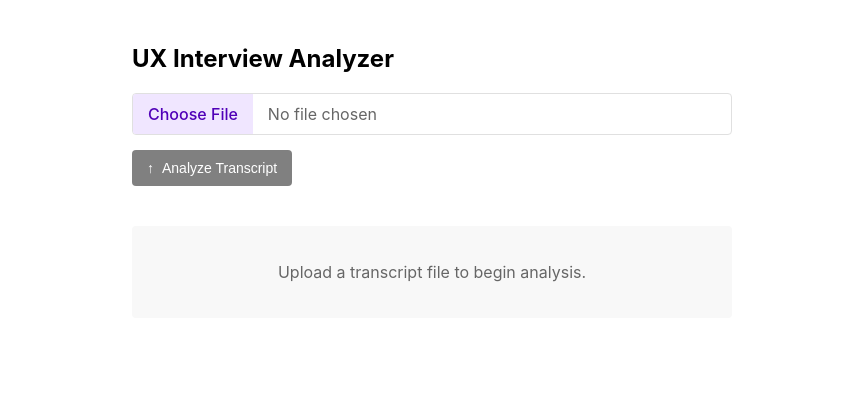
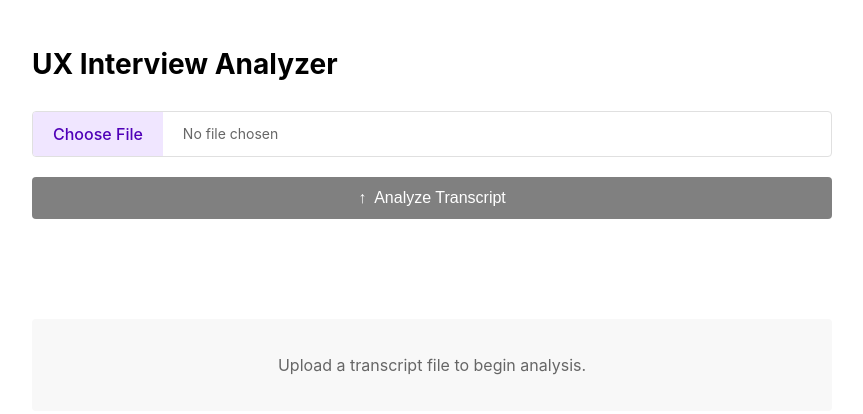
Before and after one commit to GKjohns/InterviewDiscoveryInformationExtraction, a Vue app in the folder frontend/: page / in a window 1280 px wide. Shown: the top 414 px of the page, without its empty margins (208-1071 px from the left). Built offline with nearby package versions, Linux system fonts and the light colour scheme.

Commit message:
improve UI

```diff
--- a/frontend/src/App.vue
+++ b/frontend/src/App.vue
@@ -17,7 +17,13 @@
       <span class="file-name">{{ fileName || 'No file chosen' }}</span>
     </div>
 
-    <button @click="analyzeTranscript" class="analyze-button" :disabled="!file">
+    <div class="analyze-section">
+      <button
+        @click="analyzeTranscript"
+        class="analyze-button"
+        :class="{ 'active-button': isFileSelected }"
+        :disabled="!file"
+      >
         <span class="icon">↑</span> Analyze Transcript
       </button>
 
@@ -26,6 +32,7 @@
         <div class="loading-text">
           <p>Analyzing transcript...</p>
           <p class="fun-fact">{{ currentFunFact }}</p>
+        </div>
       </div>
     </div>
 
@@ -61,7 +68,7 @@
 </template>
 
 <script setup>
-import { ref } from 'vue';
+import { ref, computed } from 'vue';
 import axios from 'axios';
 import TranscriptView from './components/TranscriptView.vue';
 import ReportView from './components/ReportView.vue';
@@ -133,37 +140,45 @@ const getRandomFunFact = () => {
   ];
   return funFacts[Math.floor(Math.random() * funFacts.length)];
 };
+
+const isFileSelected = computed(() => !!file.value);
 </script>
 
 <style scoped>
 .app-container {
   font-family: -apple-system, BlinkMacSystemFont, 'Segoe UI', 'Roboto', 'Oxygen', 'Ubuntu', 'Cantarell', 'Fira Sans', 'Droid Sans', 'Helvetica Neue', sans-serif;
-  max-width: 600px;
+  max-width: 800px; /* Increased from 600px */
   margin: 0 auto;
   padding: 20px;
+  display: flex;
+  flex-direction: column;
+  height: 100vh;
 }
 
 .title {
-  font-size: 24px;
+  font-size: 28px; /* Increased from 24px */
   font-weight: bold;
-  margin-bottom: 20px;
+  margin-bottom: 30px; /* Increased from 20px */
+  flex-shrink: 0; /* Prevent shrinking */
 }
 
 .file-input-container {
   display: flex;
   align-items: center;
-  margin-bottom: 15px;
+  margin-bottom: 20px; /* Increased from 15px */
   border: 1px solid #e0e0e0;
   border-radius: 4px;
   overflow: hidden;
+  flex-shrink: 0; /* Prevent shrinking */
 }
 
 .file-input-label {
   background-color: #f0e6ff;
   color: #5000b8;
-  padding: 10px 15px;
+  padding: 12px 20px; /* Increased padding */
   cursor: pointer;
   font-weight: 500;
+  font-size: 16px; /* Added font size */
 }
 
 .file-input {
@@ -171,21 +186,28 @@ const getRandomFunFact = () => {
 }
 
 .file-name {
-  padding: 0 15px;
+  padding: 0 20px; /* Increased from 15px */
   color: #666;
+  font-size: 14px; /* Added font size */
 }
 
 .analyze-button {
   background-color: #808080;
   color: white;
   border: none;
-  padding: 10px 15px;
+  padding: 12px 20px;
   border-radius: 4px;
   cursor: pointer;
   display: flex;
   align-items: center;
-  font-size: 14px;
-  margin-bottom: 20px;
+  font-size: 16px;
+  margin-bottom: 30px;
+  transition: background-color 0.3s ease;
+  flex-shrink: 0; /* Prevent shrinking */
+}
+
+.analyze-button.active-button {
+  background-color: #5000b8; /* Changed to match the purple theme */
 }
 
 .icon {
@@ -198,15 +220,16 @@ const getRandomFunFact = () => {
   border: 1px solid #e0e0e0;
   border-radius: 4px;
   overflow: hidden;
+  flex-shrink: 0; /* Prevent shrinking */
 }
 
 .tab-button {
   flex: 1;
   background: none;
   border: none;
-  padding: 10px;
+  padding: 12px 15px; /* Increased padding */
   cursor: pointer;
-  font-size: 14px;
+  font-size: 16px; /* Increased from 14px */
 }
 
 .tab-button.active {
@@ -216,10 +239,11 @@ const getRandomFunFact = () => {
 
 .content-area {
   background-color: #f8f8f8;
-  padding: 20px;
+  padding: 30px; /* Increased from 20px */
   border-radius: 4px;
-  height: 400px; /* Set a fixed height */
-  overflow-y: auto; /* Enable vertical scrolling */
+  flex-grow: 1;
+  overflow-y: auto;
+  min-height: 0;
 }
 
 .content-area h2 {
@@ -236,10 +260,10 @@ const getRandomFunFact = () => {
 .loading-indicator {
   display: flex;
   align-items: center;
-  margin-top: 10px;
   padding: 10px;
   background-color: #f0f0f0;
   border-radius: 4px;
+  flex-shrink: 0;
 }
 
 .loading-spinner {
@@ -271,10 +295,16 @@ const getRandomFunFact = () => {
   color: #ff0000;
   margin-top: 20px;
   text-align: center;
+  flex-shrink: 0; /* Prevent shrinking */
 }
 
 .content-wrapper {
   margin-top: 20px;
+  display: flex;
+  flex-direction: column;
+  flex-grow: 1;
+  flex-shrink: 1; /* Allow content to shrink if needed */
+  min-height: 0; /* Allow content to shrink within flexbox */
 }
 
 .upload-prompt {
@@ -283,6 +313,7 @@ const getRandomFunFact = () => {
   padding: 20px;
   background-color: #f8f8f8;
   border-radius: 4px;
+  flex-shrink: 0; /* Prevent shrinking */
 }
 
 .upload-prompt p {
@@ -290,6 +321,58 @@ const getRandomFunFact = () => {
   color: #666;
 }
 
+.analyze-section {
+  display: flex;
+  flex-direction: column;
+  gap: 20px;
+  margin-bottom: 30px;
+}
+
+.analyze-button {
+  background-color: #808080;
+  color: white;
+  border: none;
+  padding: 12px 20px;
+  border-radius: 4px;
+  cursor: pointer;
+  display: flex;
+  align-items: center;
+  justify-content: center;
+  font-size: 16px;
+  transition: background-color 0.3s ease;
+  flex-shrink: 0;
+  width: 100%;
+}
+
+.analyze-button.active-button {
+  background-color: #5000b8;
+}
+
+.loading-indicator {
+  display: flex;
+  align-items: center;
+  padding: 10px;
+  background-color: #f0f0f0;
+  border-radius: 4px;
+  flex-shrink: 0;
+}
+
+@media (min-width: 768px) {
+  .analyze-section {
+    flex-direction: row;
+    align-items: stretch;
+  }
+
+  .analyze-button {
+    width: auto;
+    flex: 1;
+  }
+
+  .loading-indicator {
+    flex: 2;
+  }
+}
+
 @keyframes spin {
   0% { transform: rotate(0deg); }
   100% { transform: rotate(360deg); }
```
Lines whose indentation alone changed are shown as unchanged.
